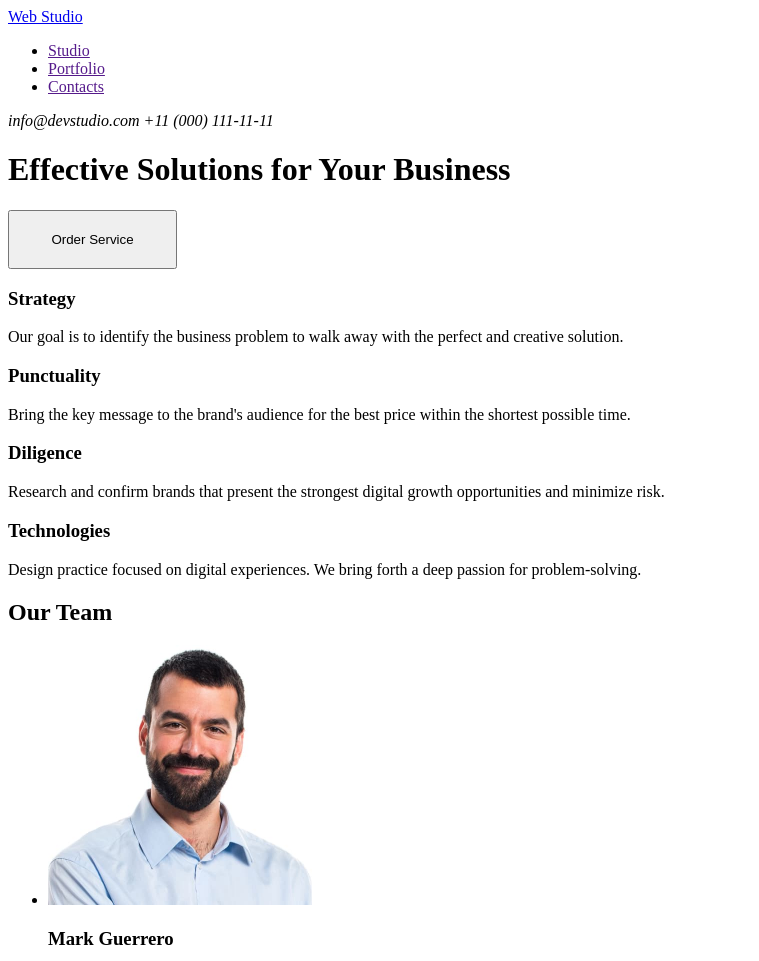
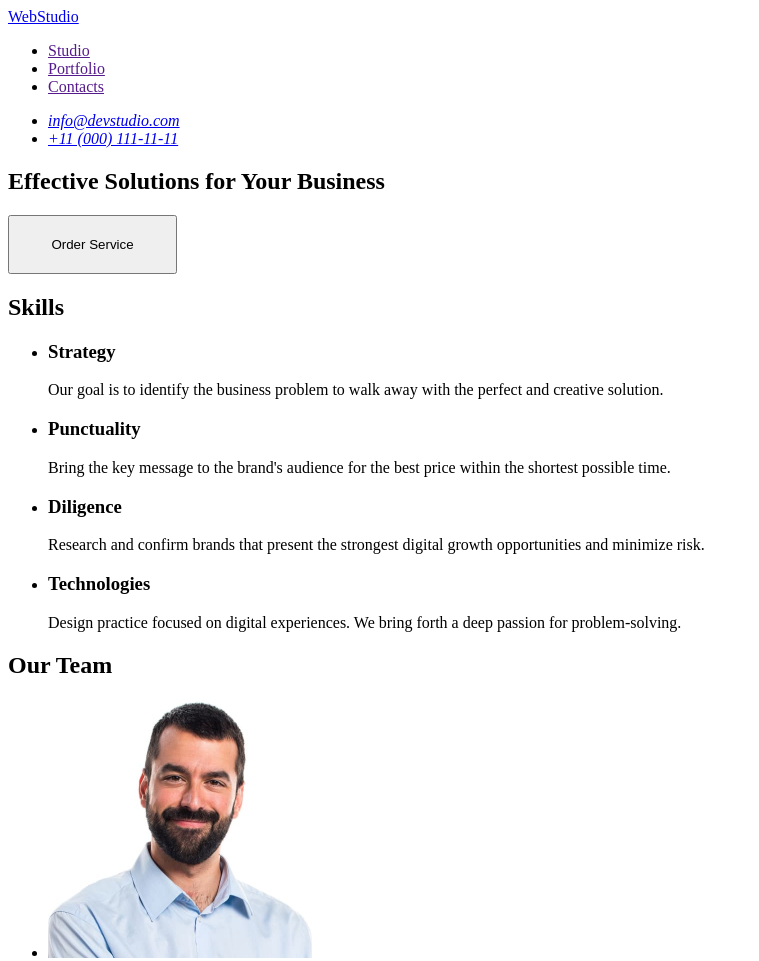
Before and after one commit to RuslanMelny/goit-markup-hw-01, a plain HTML site: page index.html in a window 1280 px wide. Shown: the top 961 px of the page, without its empty margins (0-759 px from the left). Drawn offline with Linux system fonts and the light colour scheme.

Commit message:
updatrd index

```diff
--- a/index.html
+++ b/index.html
@@ -7,9 +7,8 @@
   </head>
   <body>
     <header>
-      <div>
-        <a href="./index.html">Web Studio</a>
       <nav>
+        <a href="./index.html">WebStudio</a>
         <ul>
           <li>
             <a href="">Studio</a>
@@ -22,38 +21,56 @@
           </li>
         </ul>
       </nav>
-      </div>
-      <address>info@devstudio.com +11 (000) 111-11-11</address>
+      <address>
+        <ul>
+          <li>
+            <a href="mailto:info@devstudio.com">info@devstudio.com</a>
+          </li>
+          <li>
+            <a href="tel:+110001111111">+11 (000) 111-11-11</a>
+          </li>
+        </ul>
+      </address>
+    </header>
+    <main>
+      <section>
         <h1>Effective Solutions for Your Business</h1>
         <button type="button" style="width: 169px; height: 59px">
           Order Service
         </button>
-    </header>
-    <main>
+      </section>
       <section>
+        <h2>Skills</h2>
+        <ul>
+          <li>
             <h3>Strategy</h3>
             <p>
               Our goal is to identify the business problem to walk away with the
               perfect and creative solution.
             </p>
-
+          </li>
+          <li>
             <h3>Punctuality</h3>
             <p>
               Bring the key message to the brand's audience for the best price
               within the shortest possible time.
             </p>
-
+          </li>
+          <li>
             <h3>Diligence</h3>
             <p>
-          Research and confirm brands that present the strongest digital growth
-          opportunities and minimize risk.
+              Research and confirm brands that present the strongest digital
+              growth opportunities and minimize risk.
             </p>
-
+          </li>
+          <li>
             <h3>Technologies</h3>
             <p>
-          Design practice focused on digital experiences. We bring forth a deep
-          passion for problem-solving.
+              Design practice focused on digital experiences. We bring forth a
+              deep passion for problem-solving.
             </p>
+          </li>
+        </ul>
       </section>
 
       <section>
@@ -103,7 +120,7 @@
       </section>
     </main>
     <footer>
-      <a href="./index.html">Web Studio</a>
+      <a href="./index.html">WebStudio</a>
       <p>
         Increase the flow of customers and sales for your business with digital
         marketing & growth solutions.
```
Lines whose indentation alone changed are shown as unchanged.
